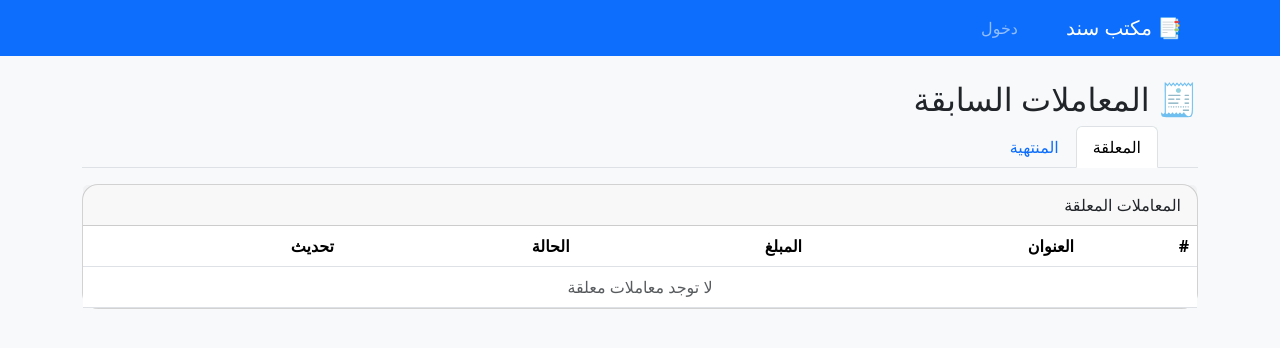
After one commit to citybeachgulf-droid/sanad, a Flask app: template sanad/templates/transactions_history.html in a window 1280 px wide. The commit adds this page. Shown: the top 348 px of the page. Run offline with Flask 3, Linux system fonts and the light colour scheme; the template is opened without the code that fills it, so the values that code supplies are empty.

Commit message:
Add transactions history view with status update functionality
Co-authored-by: citybeachgulf <citybeachgulf@gmail.com>

```diff
--- a/sanad/templates/base.html
+++ b/sanad/templates/base.html
@@ -33,6 +33,7 @@
               <li class="nav-item"><a class="nav-link" href="{{ url_for('finance.dashboard') }}">💰 المالية</a></li>
             {% endif %}
             <li class="nav-item"><a class="nav-link" href="{{ url_for('employees.dashboard') }}">👷 الموظفين</a></li>
+            <li class="nav-item"><a class="nav-link" href="{{ url_for('employees.transactions_history') }}">🧾 المعاملات السابقة</a></li>
             <li class="nav-item"><a class="nav-link" href="{{ url_for('auth.logout') }}">🚪 خروج</a></li>
           {% else %}
             <li class="nav-item"><a class="nav-link" href="{{ url_for('auth.login') }}">دخول</a></li>
--- /dev/null
+++ b/sanad/templates/transactions_history.html
@@ -0,0 +1,99 @@
+{% extends "base.html" %}
+{% block title %}المعاملات السابقة{% endblock %}
+{% block content %}
+<h2>🧾 المعاملات السابقة</h2>
+
+<ul class="nav nav-tabs mb-3" role="tablist">
+  <li class="nav-item" role="presentation">
+    <button class="nav-link active" id="pending-tab" data-bs-toggle="tab" data-bs-target="#pending" type="button" role="tab">المعلقة</button>
+  </li>
+  <li class="nav-item" role="presentation">
+    <button class="nav-link" id="completed-tab" data-bs-toggle="tab" data-bs-target="#completed" type="button" role="tab">المنتهية</button>
+  </li>
+
+</ul>
+
+<div class="tab-content">
+  <div class="tab-pane fade show active" id="pending" role="tabpanel" aria-labelledby="pending-tab">
+    <div class="card">
+      <div class="card-header">المعاملات المعلقة</div>
+      <div class="card-body p-0">
+        <table class="table mb-0">
+          <thead>
+            <tr>
+              <th>#</th>
+              <th>العنوان</th>
+              <th>المبلغ</th>
+              <th>الحالة</th>
+              <th>تحديث</th>
+            </tr>
+          </thead>
+          <tbody>
+            {% for t in pending_transactions %}
+            <tr>
+              <td>{{ t.id }}</td>
+              <td>{{ t.title }}</td>
+              <td>{{ '%.2f'|format(t.amount or 0) }}</td>
+              <td><span class="badge bg-secondary">{{ t.status }}</span></td>
+              <td>
+                <form method="post" action="{{ url_for('employees.update_transaction_status', tid=t.id) }}" class="d-flex gap-2">
+                  <select name="status" class="form-select form-select-sm" style="max-width: 160px;">
+                    <option value="pending" selected>معلقة</option>
+                    <option value="completed">منتهية</option>
+                    <option value="cancelled">ملغاة</option>
+                  </select>
+                  <button class="btn btn-sm btn-primary">تحديث</button>
+                </form>
+              </td>
+            </tr>
+            {% else %}
+            <tr><td colspan="5" class="text-center text-muted">لا توجد معاملات معلقة</td></tr>
+            {% endfor %}
+          </tbody>
+        </table>
+      </div>
+    </div>
+  </div>
+
+  <div class="tab-pane fade" id="completed" role="tabpanel" aria-labelledby="completed-tab">
+    <div class="card">
+      <div class="card-header">المعاملات المنتهية</div>
+      <div class="card-body p-0">
+        <table class="table mb-0">
+          <thead>
+            <tr>
+              <th>#</th>
+              <th>العنوان</th>
+              <th>المبلغ</th>
+              <th>الحالة</th>
+              <th>تحديث</th>
+            </tr>
+          </thead>
+          <tbody>
+            {% for t in completed_transactions %}
+            <tr>
+              <td>{{ t.id }}</td>
+              <td>{{ t.title }}</td>
+              <td>{{ '%.2f'|format(t.amount or 0) }}</td>
+              <td><span class="badge bg-success">{{ t.status }}</span></td>
+              <td>
+                <form method="post" action="{{ url_for('employees.update_transaction_status', tid=t.id) }}" class="d-flex gap-2">
+                  <select name="status" class="form-select form-select-sm" style="max-width: 160px;">
+                    <option value="completed" selected>منتهية</option>
+                    <option value="pending">معلقة</option>
+                    <option value="cancelled">ملغاة</option>
+                  </select>
+                  <button class="btn btn-sm btn-primary">تحديث</button>
+                </form>
+              </td>
+            </tr>
+            {% else %}
+            <tr><td colspan="5" class="text-center text-muted">لا توجد معاملات منتهية</td></tr>
+            {% endfor %}
+          </tbody>
+        </table>
+      </div>
+    </div>
+  </div>
+</div>
+{% endblock %}
```
Also changed, not shown: sanad/blueprints/employees.py (+31 -0 lines).
